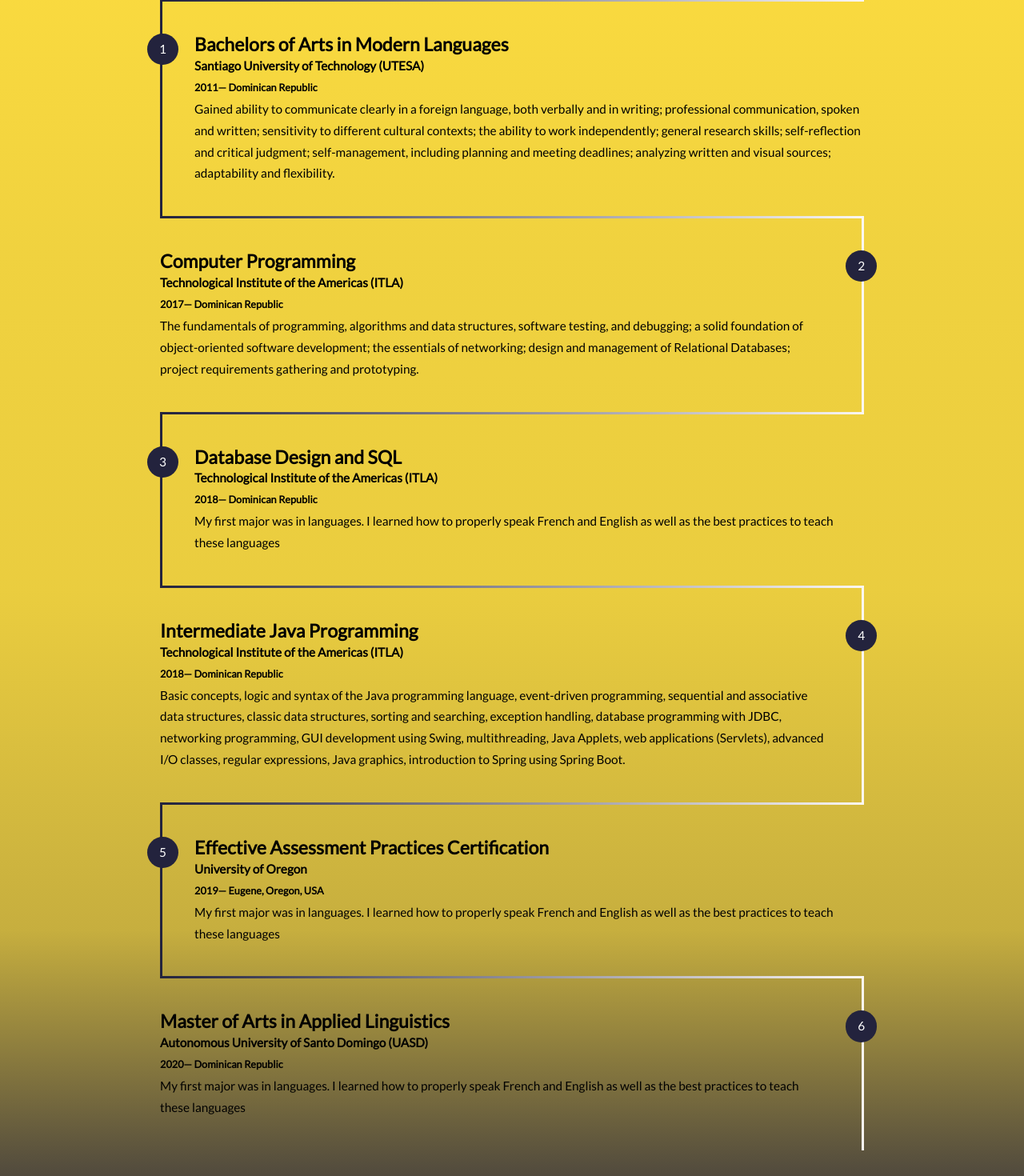
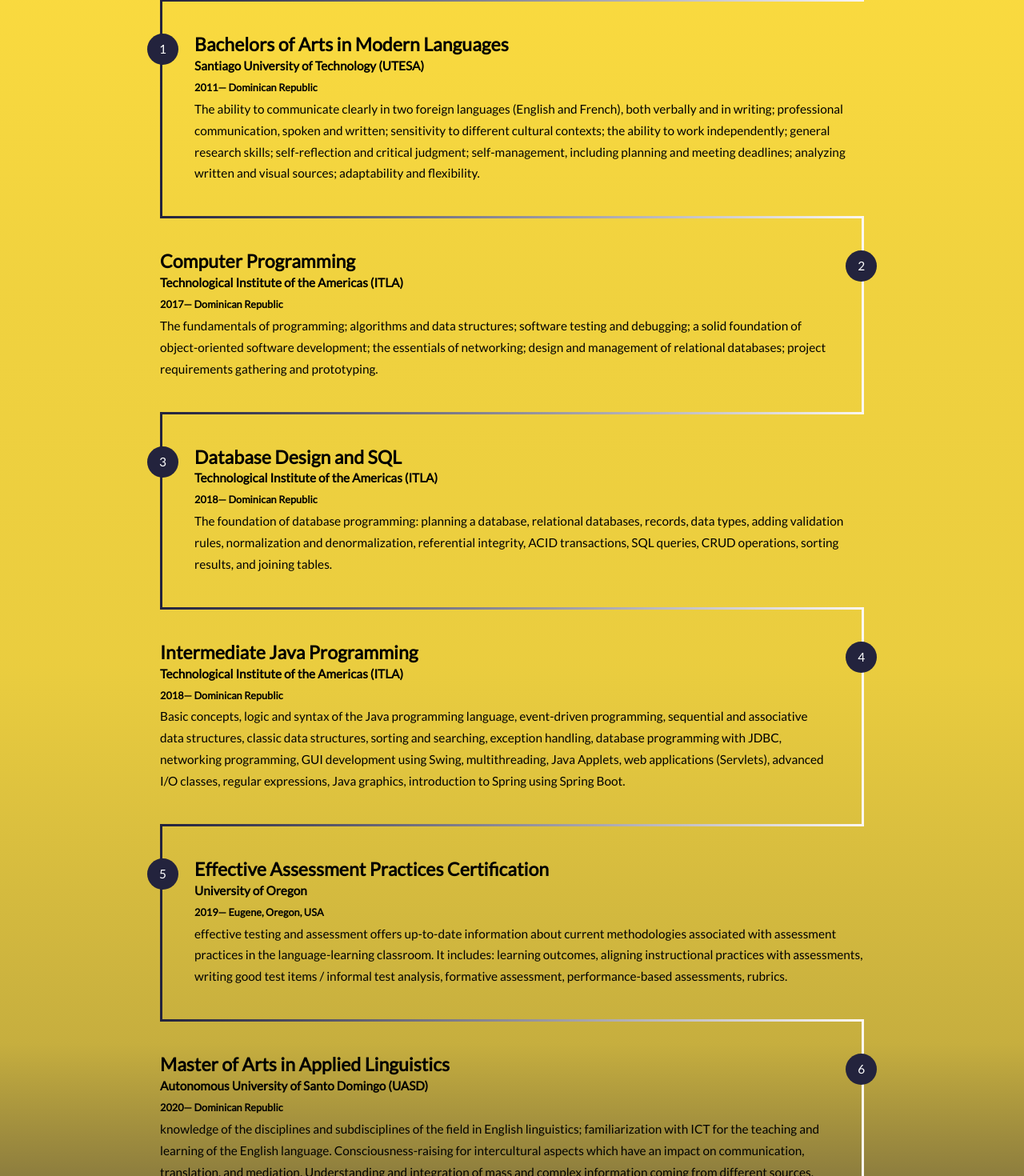
Before and after one commit to waldo237/waldoMilanesAppBackEnd, a React (Create React App) app: page / in a window 1280 px wide. Shown: the part 1379-2849 px from the top of the page at 80% size. Built offline with nearby package versions, Linux system fonts and the light colour scheme.

Commit message:
some changes to UI

```diff
--- a/src/components/Home/Home.js
+++ b/src/components/Home/Home.js
@@ -11,7 +11,7 @@
             duration: new Date(2011, 11, 15).getFullYear(),
             university: 'Santiago University of Technology (UTESA)',
             place: 'Dominican Republic',
-            description: 'Gained ability to communicate clearly in a foreign language, both verbally and in writing; professional communication, spoken and written; sensitivity to different cultural contexts; the ability to work independently; general research skills; self-reflection and critical judgment; self-management, including planning and meeting deadlines; analyzing written and visual sources; adaptability and flexibility.'
+            description: 'The ability to communicate clearly in two foreign languages (English and French), both verbally and in writing; professional communication, spoken and written; sensitivity to different cultural contexts; the ability to work independently; general research skills; self-reflection and critical judgment; self-management, including planning and meeting deadlines; analyzing written and visual sources; adaptability and flexibility.'
         },
         {
             id: '2332',
@@ -19,7 +19,7 @@
             duration: new Date(2017, 11, 15).getFullYear(),
             university: 'Technological Institute of the Americas (ITLA)',
             place: 'Dominican Republic',
-            description: 'The fundamentals of programming, algorithms and data structures, software testing, and debugging; a solid foundation of object-oriented software development; the essentials of networking; design and management of Relational Databases; project requirements gathering and prototyping.'
+            description: 'The fundamentals of programming; algorithms and data structures; software testing and debugging; a solid foundation of object-oriented software development; the essentials of networking; design and management of relational databases; project requirements gathering and prototyping.'
         },
         {
             id: '2335',
@@ -27,7 +27,7 @@
             duration: new Date(2018, 11, 15).getFullYear(),
             university: 'Technological Institute of the Americas (ITLA)',
             place: 'Dominican Republic',
-            description: 'My first major was in languages. I learned how to properly speak French and English as well as the best practices to teach these languages'
+            description: 'The foundation of database programming: planning a database, relational databases, records, data types, adding validation rules, normalization and denormalization, referential integrity, ACID transactions, SQL queries, CRUD operations, sorting results, and joining tables.'
         },
         {
             id: '2336',
@@ -43,7 +43,7 @@
             duration: new Date(2019, 11, 15).getFullYear(),
             university: 'University of Oregon',
             place: 'Eugene, Oregon, USA',
-            description: 'My first major was in languages. I learned how to properly speak French and English as well as the best practices to teach these languages'
+            description: 'effective testing and assessment offers up-to-date information about current methodologies associated with assessment practices in the language-learning classroom. It includes: learning outcomes, aligning instructional practices with assessments, writing good test items / informal test analysis, formative assessment, performance-based assessments, rubrics.'
         },
         {
             id: '2334',
@@ -51,7 +51,7 @@
             duration: new Date(2020, 11, 15).getFullYear(),
             university: 'Autonomous University of Santo Domingo (UASD)',
             place: 'Dominican Republic',
-            description: 'My first major was in languages. I learned how to properly speak French and English as well as the best practices to teach these languages'
+            description: 'knowledge of the disciplines and subdisciplines of the field in English linguistics; familiarization with ICT for the teaching and learning of the English language. Consciousness-raising for intercultural aspects which have an impact on communication, translation, and mediation. Understanding and integration of mass and complex information coming from different sources. The ability to carry out theoretical and/or empirical research, expressing the outcome in articles, essays.  Ability to present the outcome of one’s research publicly. Attitude for teamwork, with the consequent skills, that it entails: negotiating, make oneself understood, provide and/or accept constructive criticism. Attitude for independent work, development of the initiative to organize one’s time and effort effectively.'
         },
 
     ];
```
